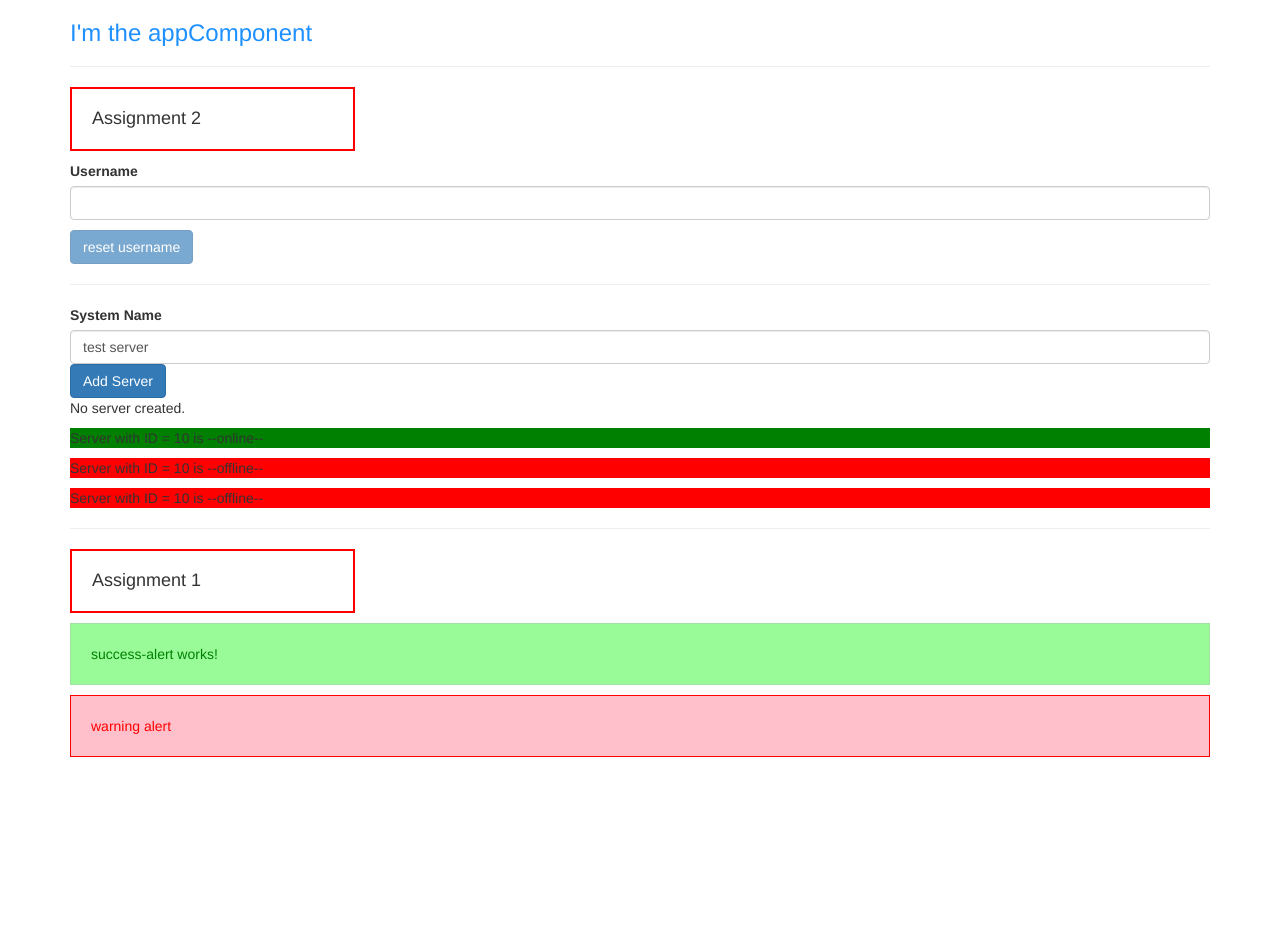
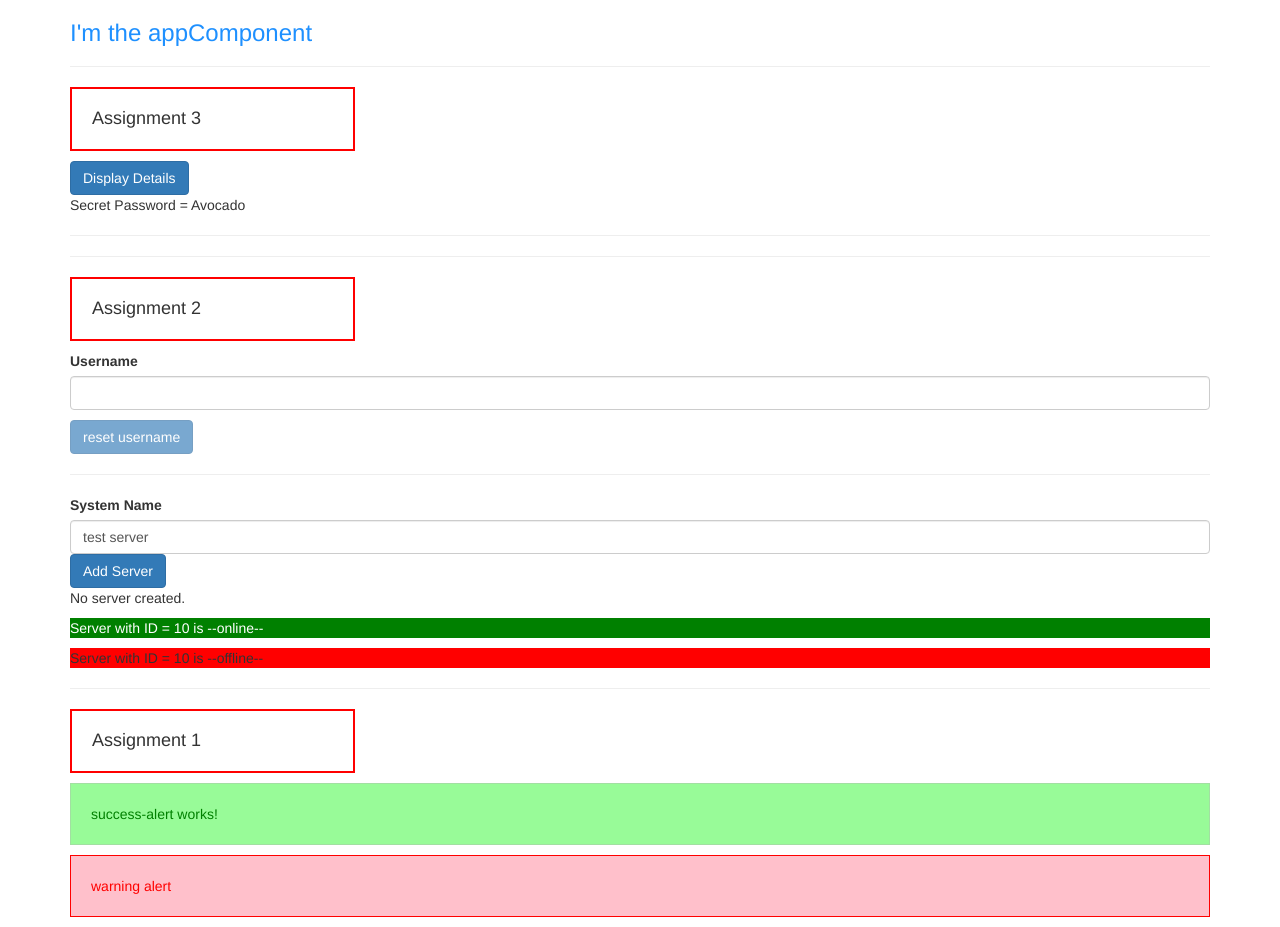
Before and after one commit to chriswang92/angular-projects, an Angular app: page / in a window 1280 px wide. Before the commit the page ends 800 px from the top, so only its background shows below. Built offline with nearby package versions, Linux system fonts and the light colour scheme.

Commit message:
Add assignment3

```diff
--- a/src/app/app.component.html
+++ b/src/app/app.component.html
@@ -2,6 +2,9 @@
   <div class="row">
     <div class="col-xs-12">
       <h3>I'm the appComponent</h3>
+      <hr>
+      <h4 style="width:25%; border:2px solid red; padding: 20px"> Assignment 3</h4>
+      <app-assignment3></app-assignment3>
       <hr>
       <h4 style="width:25%; border:2px solid red; padding: 20px"> Assignment 2</h4>
       <app-servers></app-servers>
--- a/src/app/app.module.ts
+++ b/src/app/app.module.ts
@@ -6,6 +6,7 @@ import { ServersComponent } from './servers/servers.component';
 import { SuccessAlertComponent } from './success-alert/success-alert.component';
 import { WarningAlertComponent } from './warningAlert/warningAlert.component';
 import { FormsModule } from '@angular/forms';
+import { Assignment3Component } from './assignment3/assignment3.component';
 
 @NgModule({
   declarations: [
@@ -13,7 +14,8 @@ import { FormsModule } from '@angular/forms';
     ServerComponent,
     ServersComponent,
     SuccessAlertComponent,
-    WarningAlertComponent
+    WarningAlertComponent,
+    Assignment3Component
   ],
   imports: [
     BrowserModule,
--- /dev/null
+++ b/src/app/assignment3/assignment3.component.css
@@ -0,0 +1,3 @@
+.white-text {
+    color : white;
+}
--- /dev/null
+++ b/src/app/assignment3/assignment3.component.html
@@ -0,0 +1,8 @@
+<button class="btn btn-primary" (click)="onToggleDetails()"> Display Details </button>
+<p *ngIf="displayDetails"> Secret Password = Avocado </p>
+<hr>
+<div *ngFor="let log of logs; let i = index"
+[ngStyle]="{backgroundColor: i >= 4 ? 'blue' : 'transparent'}"
+[ngClass]="{'white-text': i >= 4}">
+{{log}}
+</div>
--- /dev/null
+++ b/src/app/assignment3/assignment3.component.ts
@@ -0,0 +1,39 @@
+import { Component } from '@angular/core';
+
+@Component({
+    selector: 'app-assignment3',
+    templateUrl: './assignment3.component.html',
+    styleUrls: ['./assignment3.component.css']
+    // styles: [`
+    //     h3 {
+    //         color : dodger-blue;
+    //     }
+    //     .white-text {
+    //         color: white;
+    //     }
+    // `]
+})
+export class Assignment3Component{
+    serverStatus = 'offline';
+    serverId = 10;
+    displayDetails = true;
+    logs = [];
+
+    constructor() {
+        this.serverStatus = Math.random() > 0.5 ? 'online' : 'offline';
+    }
+
+    onToggleDetails() {
+        this.displayDetails = !this.displayDetails;
+        // this.logs.push(this.logs.length + 1);
+        this.logs.push(new Date());
+    }
+
+    getServerStatusByServerId(serverStatus, serverId, serverName) {
+        return 'with ID = ' + serverId + ' is --' + serverStatus + '--';
+    }
+
+    getColor() {
+        return this.serverStatus === 'online' ? 'green' : 'red';
+    }
+}
--- a/src/app/server/server.component.html
+++ b/src/app/server/server.component.html
@@ -1 +1,4 @@
-<p [ngStyle]="{backgroundColor: getColor()}">{{ 'Server' }} {{ getServerStatusByServerId(serverStatus, serverId) }}</p>
+<p [ngStyle]="{backgroundColor: getColor()}"
+[ngClass]="{online: serverStatus === 'online'}">
+{{ 'Server' }} {{ getServerStatusByServerId(serverStatus, serverId) }}
+</p>
--- a/src/app/server/server.component.ts
+++ b/src/app/server/server.component.ts
@@ -4,8 +4,11 @@ import { Component } from '@angular/core';
     selector: 'app-server',
     templateUrl: './server.component.html',
     styles: [`
-        h3: {
-            color : dodger-blue
+        h3 {
+            color : dodger-blue;
+        }
+        .online {
+            color: white;
         }
     `]
 })
@@ -17,7 +20,7 @@ export class ServerComponent{
         this.serverStatus = Math.random() > 0.5 ? 'online' : 'offline';
     }
 
-    getServerStatusByServerId(serverStatus, serverId) {
+    getServerStatusByServerId(serverStatus, serverId, serverName) {
         return 'with ID = ' + serverId + ' is --' + serverStatus + '--';
     }
 
--- a/src/app/servers/servers.component.html
+++ b/src/app/servers/servers.component.html
@@ -22,6 +22,4 @@ class="form-control"
     <p>No server created.</p>
 </ng-template>
 <!-- <p *ngElseIf="!allowNewServer"> no server created.  </p> -->
-<app-server></app-server>
-<app-server></app-server>
-<app-server></app-server>
+<app-server *ngFor="let server of servers"></app-server>
--- a/src/app/servers/servers.component.ts
+++ b/src/app/servers/servers.component.ts
@@ -12,7 +12,7 @@ export class ServersComponent implements OnInit {
   serverName = 'test server';
   username = '';
   serverCreated = false;
-
+  servers = ['Test server', 'Test server 2'];
   constructor() {
     setTimeout(() => {
       this.allowNewServer = true;
@@ -23,8 +23,10 @@ export class ServersComponent implements OnInit {
   }
 
   onCreateServer() {
-    this.serverCreated = true;
+    this.serverCreated = true;;
+    this.servers.push(this.serverName);
     this.serverCreationStatus = 'Server created! Name is ' + this.serverName;
+
   }
 
   onUpdateServerName(event: any) {
```
